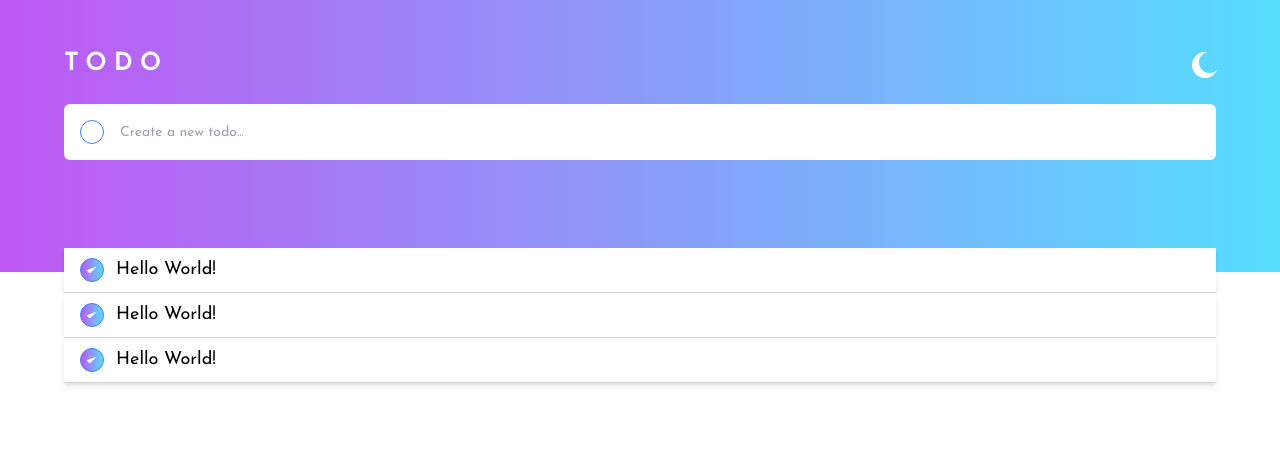
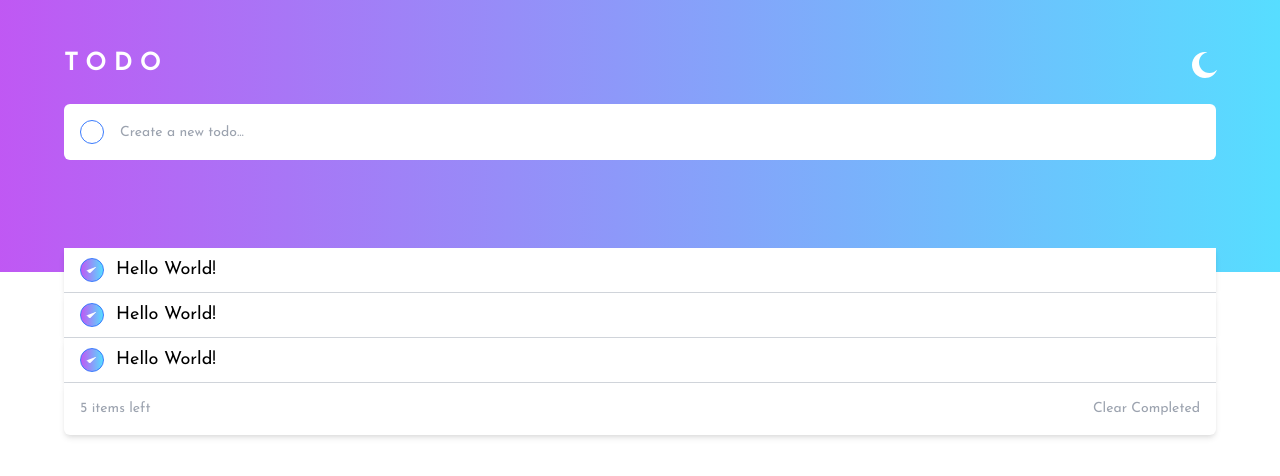
Before and after one commit to nico-TheDev/ts-todo, a React (Create React App) app: page / in a window 1280 px wide. Shown: the top 476 px of the page. Built offline with nearby package versions, Linux system fonts and the light colour scheme.

Commit message:
add counter

```diff
--- a/src/components/TodoList.tsx
+++ b/src/components/TodoList.tsx
@@ -5,10 +5,14 @@ interface IProps {}
 
 const TodoList: React.FC<IProps> = () => {
     return (
-        <ul className="grid justify-items-center transform -translate-y-6 first:rounded-tl-md first:rounded-tr-md last:rounded-tl-md last:rounded-tr-md">
+        <ul className="grid justify-items-center transform -translate-y-6 ">
             <Todo />
             <Todo />
             <Todo />
+            <li className="text-gray-400 flex justify-between items-center bg-white text-sm p-4 last:rounded-bl-md last:rounded-br-md shadow-md w-90">
+                <span className="">5 items left</span>
+                <button className="">Clear Completed</button>
+            </li>
         </ul>
     );
 };
```
